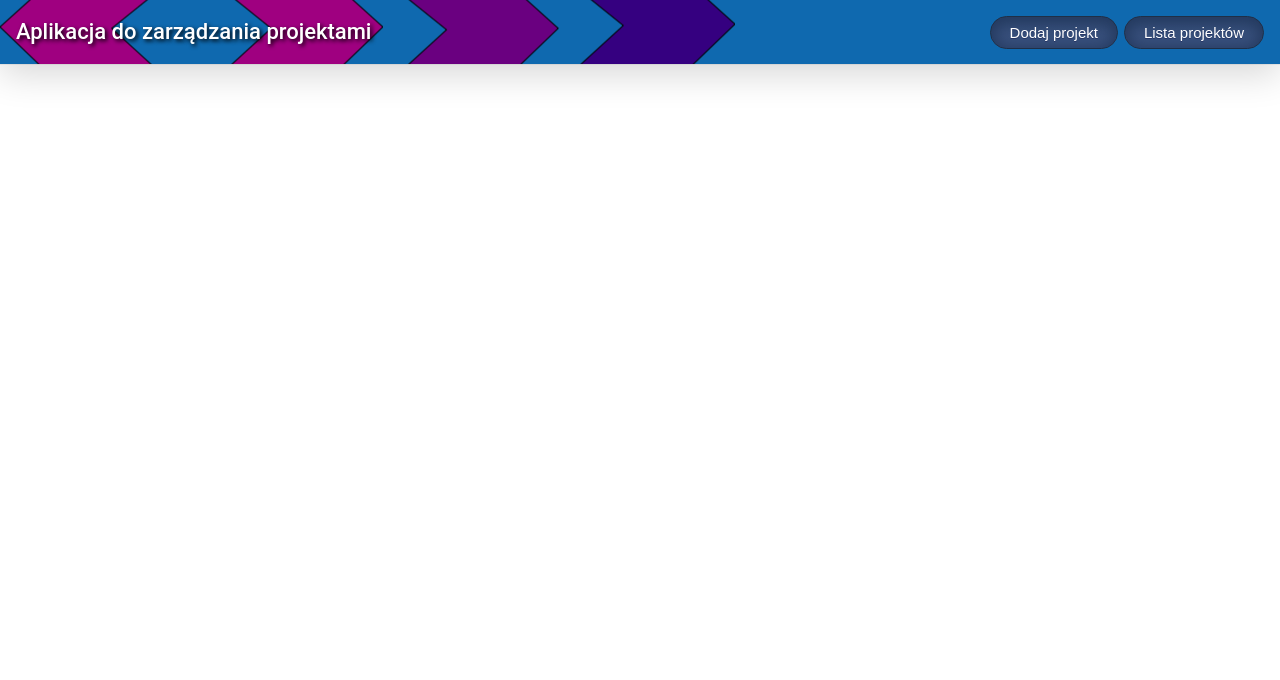
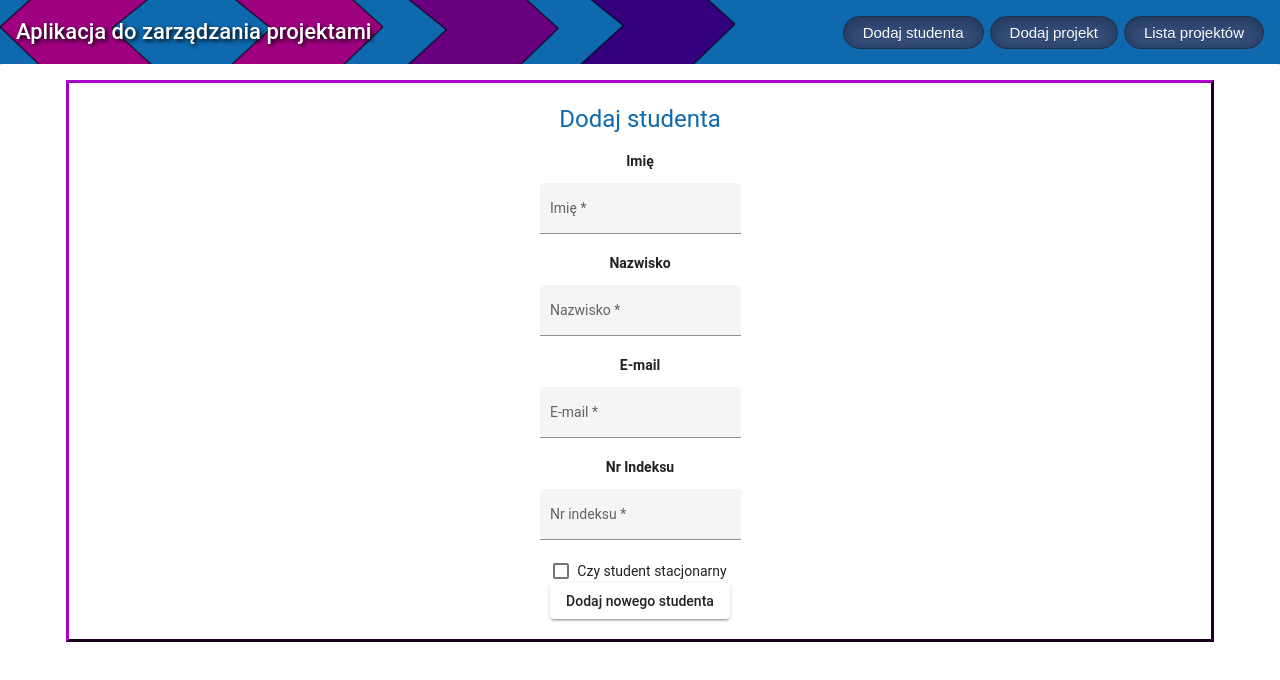
Before and after one commit to Lipkowsky/project-rest-api-client-master, an Angular app: page /dodajStudenta in a window 1280 px wide. Before the commit this address led to /. Shown: the top 680 px of the page. Built offline with nearby package versions, Linux system fonts and the light colour scheme.

Commit message:
add new student WP

```diff
--- a/src/app/app-routing.module.ts
+++ b/src/app/app-routing.module.ts
@@ -6,6 +6,7 @@ import { ProjektyComponent } from './projekty/projekty.component';
 import { ZadanieComponent } from './zadanie/zadanie.component';
 import {StudentComponent} from './student/student.component';
 import { DodajProjektComponent } from './dodaj-projekt/dodaj-projekt.component';
+import { DodajStudentaComponent } from './dodaj-studenta/dodaj-studenta.component';
 
 const routes: Routes = [
   { path: 'login', component: LoginComponent },
@@ -13,7 +14,8 @@ const routes: Routes = [
   { path: 'zadanie/:zadanie_id', component: ZadanieComponent },
   { path: 'projekt/:projekt_id', component: ProjektComponent },
   { path: 'student/:student_id', component: StudentComponent},
-  { path: 'dodajProjekt', component: DodajProjektComponent}
+  { path: 'dodajProjekt', component: DodajProjektComponent},
+  { path: 'dodajStudenta', component: DodajStudentaComponent}
 
 ];
 
--- a/src/app/app.component.html
+++ b/src/app/app.component.html
@@ -4,19 +4,14 @@
   <span class="logoText">Aplikacja do zarządzania projektami</span>
   <span class="example-spacer"></span>
   <button class="myButton">
+    <a class="myButton2" routerLink="/dodajStudenta" >Dodaj studenta</a>
+  </button>
+  <button class="myButton">
     <a class="myButton2" routerLink="/dodajProjekt" >Dodaj projekt</a>
   </button>
   <button class="myButton">
     <a class="myButton2" routerLink="/projekty">Lista projektów</a>
   </button>
-<!--  <button  class="myButton">-->
-<!--    <a class="myButton2" routerLink="/login">Logowanie</a>-->
-<!--  </button>-->
-
-<!--  <button  class="myButton">-->
-<!--    <a class="myButton2"  (click)="logout()" routerLink="/login">Wyloguj</a>-->
-<!--  </button>-->
-
 
 </mat-toolbar>
 
--- a/src/app/dodaj-projekt/dodaj-projekt.component.css
+++ b/src/app/dodaj-projekt/dodaj-projekt.component.css
@@ -0,0 +1,3 @@
+h1 {
+    color:blueviolet;
+}
--- a/src/app/dodaj-projekt/dodaj-projekt.component.html
+++ b/src/app/dodaj-projekt/dodaj-projekt.component.html
@@ -1,39 +1,30 @@
 <mat-card>
+  <div class="infoNewProject center">
   <h1>Dodawanie projektu</h1>
   <div class="example-container">
-  <p>Nazwa projektu</p>
+    <b><p>Nazwa projektu</p></b>
     <mat-form-field appearance="fill">
       <mat-label>Nazwa projektu</mat-label>
-    <input
-      matInput
-      placeholder="Nazwa zadania"
-      [(ngModel)]="nazwa"
-      required
-    />
+      <input matInput placeholder="Nazwa zadania" [(ngModel)]="nazwa" required />
     </mat-form-field>
   </div>
   <div class="example-container">
-  <p>Opis projektu</p>
+    <b><p>Opis projektu</p></b>
     <mat-form-field appearance="fill">
       <mat-label>Opis projektu</mat-label>
-    <textarea
-      matInput
-      cdkTextareaAutosize
-      #autosize="cdkTextareaAutosize"
-      cdkAutosizeMinRows="1"
-      cdkAutosizeMaxRows="5"
-      [(ngModel)]="opis"
-    ></textarea>
+      <textarea matInput cdkTextareaAutosize #autosize="cdkTextareaAutosize" cdkAutosizeMinRows="1"
+        cdkAutosizeMaxRows="5" [(ngModel)]="opis"></textarea>
     </mat-form-field>
   </div>
-<p>Wskaż datę zakończenia</p>
+  <b><p>Wskaż datę zakończenia</p></b>
   <mat-form-field appearance="fill">
     <mat-label>Wybierz date</mat-label>
-  <input matInput [matDatepicker]="picker" [(ngModel)]="data"/>
+    <input matInput [matDatepicker]="picker" [(ngModel)]="data" />
     <mat-datepicker-toggle matSuffix [for]="picker"></mat-datepicker-toggle>
     <mat-datepicker #picker></mat-datepicker>
   </mat-form-field><br>
   <button (click)="dodajProjekt()" mat-raised-button>
     Dodaj nowy projekt
   </button>
+</div>
 </mat-card>
--- /dev/null
+++ b/src/app/dodaj-studenta/dodaj-studenta.component.html
@@ -0,0 +1,40 @@
+<mat-card>
+    <div class="infoNewProject center">
+    <h1>Dodaj studenta</h1>
+    <div class="example-container">
+      <b><p>Imię</p></b>
+      <mat-form-field appearance="fill">
+        <mat-label>Imię</mat-label>
+        <input matInput placeholder="Nazwa zadania" [(ngModel)]="imie" required />
+      </mat-form-field>
+    </div>
+    <div class="example-container">
+        <b><p>Nazwisko</p></b>
+        <mat-form-field appearance="fill">
+          <mat-label>Nazwisko</mat-label>
+          <input matInput placeholder="Nazwa zadania" [(ngModel)]="nazwisko" required />
+        </mat-form-field>
+      </div>
+      <div class="example-container">
+        <b><p>E-mail</p></b>
+        <mat-form-field appearance="fill">
+          <mat-label>E-mail</mat-label>
+          <input matInput placeholder="Nazwa zadania" [(ngModel)]="email" required />
+        </mat-form-field>
+      </div>
+      <div class="example-container">
+        <b><p>Nr Indeksu</p></b>
+        <mat-form-field appearance="fill">
+          <mat-label>Nr indeksu</mat-label>
+          <input matInput placeholder="Nazwa zadania" [(ngModel)]="nrIndeksu" required />
+        </mat-form-field>
+      </div>
+      <div class="example-container">
+        <mat-checkbox [checked]="true" [(ngModel)]="stacjonarny">Czy student stacjonarny</mat-checkbox>
+      </div>
+
+    <button (click)="dodajStudenta()" mat-raised-button>
+      Dodaj nowego studenta
+    </button>
+  </div>
+  </mat-card>
--- /dev/null
+++ b/src/app/dodaj-studenta/dodaj-studenta.component.ts
@@ -0,0 +1,28 @@
+import { Component, OnInit } from '@angular/core';
+
+@Component({
+  selector: 'app-dodaj-studenta',
+  templateUrl: './dodaj-studenta.component.html',
+  styleUrls: ['./dodaj-studenta.component.css']
+})
+export class DodajStudentaComponent implements OnInit {
+  imie!: string;
+  nazwisko!: string;
+  nrIndeksu!: number;
+  email!: string;
+  stacjonarny!: boolean;
+
+  constructor() { }
+
+  ngOnInit(): void {
+  }
+
+  dodajStudenta(){
+    console.log(this.imie);
+    console.log(this.nazwisko);
+    console.log(this.nrIndeksu);
+    console.log(this.email);
+    console.log(this.stacjonarny);
+  }
+
+}
--- a/src/app/projekt/projekt.component.css
+++ b/src/app/projekt/projekt.component.css
@@ -1,3 +1,27 @@
 h1 {
     color:blueviolet;
 }
+.example-h2 {
+    margin: 10px;
+  }
+
+  .example-section {
+    display: flex;
+    align-content: center;
+    align-items: center;
+    height: 60px;
+  }
+
+  .example-margin {
+    margin: 0 10px;
+  }
+  .zadania {
+    list-style-type:none;
+  }
+  .zadanie {
+      font-weight: bold;
+  }
+  .studenci {
+      font-weight: bold;
+      list-style-type:none;
+  }
--- a/src/app/projekt/projekt.component.html
+++ b/src/app/projekt/projekt.component.html
@@ -13,28 +13,31 @@
       </div>
     </div>
     <div class="infoProject">
-    <h3>Lista zadań</h3>
+      <h1>Lista zadań</h1>
       <ul class="zadania">
         <li *ngFor="let zadanie of zadania">
-        <span class="zadanie">{{ zadanie.nazwa }} </span>
-        <span class="zadanie">{{ zadanie.kolejnosc }} </span>
-        <span class="zadanie">{{ zadanie.opis }} </span>
-        <span class="zadanie">{{ zadanie.dataczasOddania | date }} </span>
+          <mat-checkbox class="example-margin">
+          </mat-checkbox>
+          <span class="zadanie example-margin">{{ zadanie.nazwa }} </span>
+          <span class="zadanie example-margin">{{ zadanie.kolejnosc }} </span>
+          <span class="zadanie example-margin">{{ zadanie.opis }} </span>
+          <span class="zadanie example-margin">{{ zadanie.dataczasOddania | date }} </span>
         </li>
       </ul>
     </div>
     <div class="infoProject">
-    <h3>Lista studentów</h3>
+      <h1>Lista studentów</h1>
       <ul class="studenci">
         <li *ngFor="let student of studenciProjekt">
-        <span class="student">{{ student.imie }} </span>
-        <span class="student">{{ student.nazwisko }} </span>
-        <span class="student">{{ student.nrIndeksu }} </span>
-        <span class="student">{{ student.email }} </span>
-        <span class="student"
-        >Stacjonany : {{ student.stacjonarny ? "tak" : "nie" }}
+          <mat-checkbox [checked]="true" [disabled]="true"></mat-checkbox>
+          <span class="student example-margin">{{ student.imie }} </span>
+          <span class="student example-margin">{{ student.nazwisko }} </span>
+          <span class="student example-margin">{{ student.nrIndeksu }} </span>
+          <span class="student example-margin">{{ student.email }} </span>
+          <span class="student example-margin">Stacjonany : {{ student.stacjonarny ? "tak" : "nie" }}
           </span>
-        <span *ngIf="role==='ROLE_ADMIN'" class="student"><button (click)="usunZProjektu(student.studentId)" mat-raised-button>
+          <span *ngIf="role==='ROLE_ADMIN'" class="student"><button (click)="usunZProjektu(student.studentId)"
+              mat-raised-button>
               Usuń z projektu
             </button></span>
         </li>
@@ -43,8 +46,8 @@
         <mat-form-field appearance="fill">
           <mat-label>Wybierz studenta z listy</mat-label>
           <mat-select [(value)]="selected">
-          <mat-option *ngFor="let loc of studenci"
-                      value="{{loc.studentId}}">{{ loc.nazwisko }} {{ loc.imie }} </mat-option>
+            <mat-option *ngFor="let loc of studenci" value="{{loc.studentId}}">{{ loc.nazwisko }} {{ loc.imie }}
+            </mat-option>
           </mat-select>
         </mat-form-field>
         <br>
@@ -61,12 +64,7 @@
         <p>Nazwa zadania</p>
         <mat-form-field appearance="fill">
           <mat-label>Nazwa zadania</mat-label>
-        <input
-          matInput
-          placeholder="Nazwa zadania"
-          [(ngModel)]="nazwa"
-          required
-        />
+          <input matInput placeholder="Nazwa zadania" [(ngModel)]="nazwa" required />
         </mat-form-field>
       </div>
 
@@ -74,27 +72,15 @@
         <p>Kolejność zadania</p>
         <mat-form-field appearance="fill">
           <mat-label>Kolejność zadania</mat-label>
-        <input
-          type="number"
-          matInput
-          placeholder="Kolejność zadania"
-          [(ngModel)]="kolejnosc"
-          required
-        />
+          <input type="number" matInput placeholder="Kolejność zadania" [(ngModel)]="kolejnosc" required />
         </mat-form-field>
       </div>
       <div class="example-container">
         <p>Opis zadania</p>
         <mat-form-field appearance="fill">
           <mat-label>Opis zadania</mat-label>
-        <textarea
-          matInput
-          cdkTextareaAutosize
-          #autosize="cdkTextareaAutosize"
-          cdkAutosizeMinRows="1"
-          cdkAutosizeMaxRows="5"
-          [(ngModel)]="opis"
-        ></textarea>
+          <textarea matInput cdkTextareaAutosize #autosize="cdkTextareaAutosize" cdkAutosizeMinRows="1"
+            cdkAutosizeMaxRows="5" [(ngModel)]="opis"></textarea>
         </mat-form-field>
       </div>
 
@@ -102,7 +88,7 @@
       <mat-form-field appearance="fill">
 
         <mat-label>Wybierz date</mat-label>
-      <input matInput [matDatepicker]="picker" [(ngModel)]="data"/>
+        <input matInput [matDatepicker]="picker" [(ngModel)]="data" />
         <mat-datepicker-toggle matSuffix [for]="picker"></mat-datepicker-toggle>
         <mat-datepicker #picker></mat-datepicker>
       </mat-form-field>
--- a/src/styles.css
+++ b/src/styles.css
@@ -99,3 +99,9 @@ h1{
 .sample-text {
   font-weight: 400;
 }
+
+.infoNewProject {
+  border: 3px outset #620275;
+  padding: 20px;
+  margin: 50px;
+}
```
Also changed, not shown: src/app/app.module.ts (+5 -2 lines), src/app/studenci/studenci.component.ts (+10 -1 lines), src/app/dodaj-studenta/dodaj-studenta.component.css (added), 1 other file (tests, documents, lock files or other folders). Lines whose indentation alone changed are shown as unchanged.
